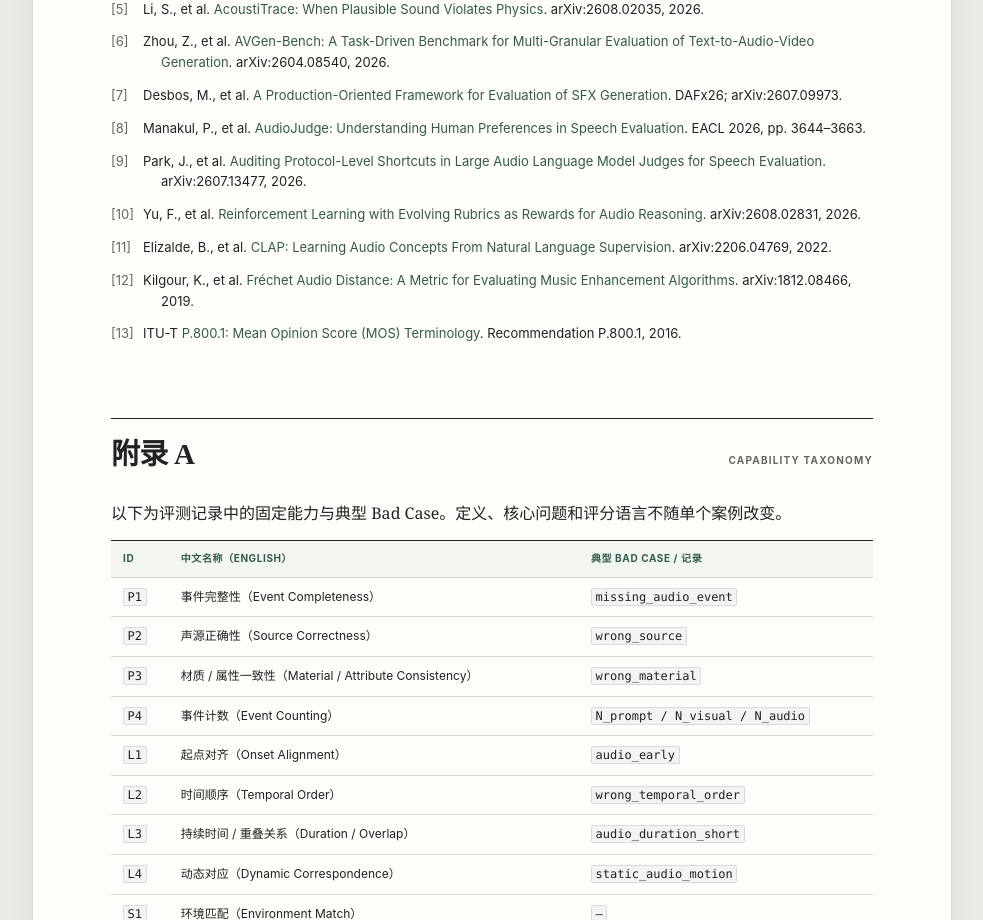
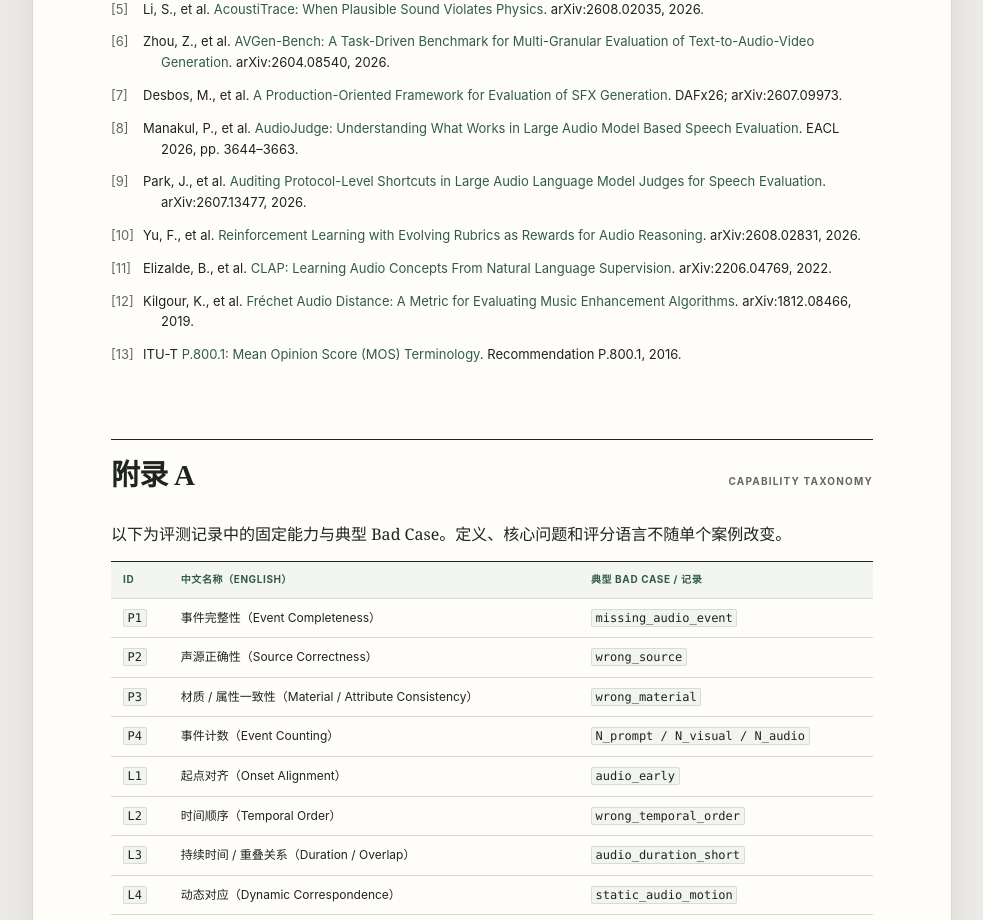
Before and after one commit to ventusdu0809/ventusdu0809.github.io, a Next.js app: page /point-line-scene-framework/report in a window 1280 px wide. Shown: the part 9740-10660 px from the top of the page, without its empty margins (266-1249 px from the left). Built offline with nearby package versions, Linux system fonts and the light colour scheme.

Commit message:
fix: correct AudioJudge reference title to match ACL Anthology
Verified against https://aclanthology.org/2026.eacl-long.168/:
actual title is 'AudioJudge: Understanding What Works in Large Audio
Model Based Speech Evaluation' (not '...Human Preferences...')

```diff
--- a/app/point-line-scene-framework/report/page.tsx
+++ b/app/point-line-scene-framework/report/page.tsx
@@ -57,7 +57,7 @@
   ["5", "Li, S., et al.", "AcoustiTrace: When Plausible Sound Violates Physics", "arXiv:2608.02035, 2026", "https://arxiv.org/abs/2608.02035"],
   ["6", "Zhou, Z., et al.", "AVGen-Bench: A Task-Driven Benchmark for Multi-Granular Evaluation of Text-to-Audio-Video Generation", "arXiv:2604.08540, 2026", "https://arxiv.org/abs/2604.08540"],
   ["7", "Desbos, M., et al.", "A Production-Oriented Framework for Evaluation of SFX Generation", "DAFx26; arXiv:2607.09973", "https://arxiv.org/abs/2607.09973"],
-  ["8", "Manakul, P., et al.", "AudioJudge: Understanding Human Preferences in Speech Evaluation", "EACL 2026, pp. 3644–3663", "https://aclanthology.org/2026.eacl-long.168/"],
+  ["8", "Manakul, P., et al.", "AudioJudge: Understanding What Works in Large Audio Model Based Speech Evaluation", "EACL 2026, pp. 3644–3663", "https://aclanthology.org/2026.eacl-long.168/"],
   ["9", "Park, J., et al.", "Auditing Protocol-Level Shortcuts in Large Audio Language Model Judges for Speech Evaluation", "arXiv:2607.13477, 2026", "https://arxiv.org/abs/2607.13477"],
   ["10", "Yu, F., et al.", "Reinforcement Learning with Evolving Rubrics as Rewards for Audio Reasoning", "arXiv:2608.02831, 2026", "https://arxiv.org/abs/2608.02831"],
   ["11", "Elizalde, B., et al.", "CLAP: Learning Audio Concepts From Natural Language Supervision", "arXiv:2206.04769, 2022", "https://arxiv.org/abs/2206.04769"],
```
